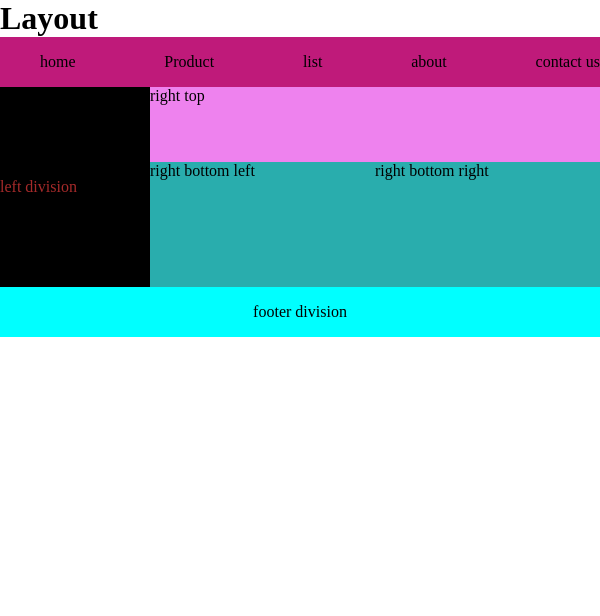
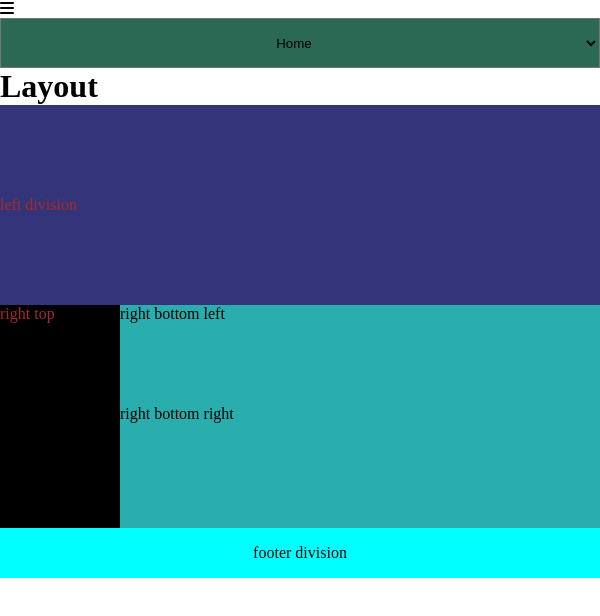
Before and after one commit to Yatriii/Guru, a plain HTML site: page css/layout.html in a window 600 px wide. Drawn offline with Linux system fonts and the light colour scheme.

Commit message:
meda screen

```diff
--- a/css/layout.html
+++ b/css/layout.html
@@ -4,10 +4,15 @@
     <meta charset="UTF-8" />
     <meta name="viewport" content="width=device-width, initial-scale=1.0" />
     <title>class-work</title>
+    <script
+      src="https://kit.fontawesome.com/a90454bc49.js"
+      crossorigin="anonymous"
+    ></script>
     <style>
       * {
         margin: 0;
       }
+
       .header {
         display: flex;
         justify-content: center;
@@ -18,7 +23,7 @@
       .main {
         display: flex;
         /* justify-content: space-between; */
-        height: 200px;
+        height: 423px;
         background-color: blueviolet;
         align-items: center;
         width: 100%;
@@ -64,7 +69,7 @@
         height: 50px;
       }
 
-      .header> ul {
+      .header > ul {
         justify-content: space-between;
         display: flex;
 
@@ -83,46 +88,125 @@
         justify-content: center;
         position: relative;
       }
-      .category{
+      .category {
         display: none;
         position: absolute;
-
-
       }
-      .page li:hover .category{
+      .page li:hover .category {
         display: block;
       }
-      .category li{
+      .category li {
         color: rgb(212, 7, 227);
         list-style: none;
         padding: 10px;
         background-color: yellow;
       }
-   .sub-category{
+      .sub-category {
         display: none;
         padding: 0;
       }
-   .category li{
+      .category li {
         position: relative;
       }
-   .category li:hover .sub-category{
+      .category li:hover .sub-category {
         display: block;
         position: absolute;
         left: 100%;
         top: 0;
       }
+      select {
+        display: none;
+      }
+      @media screen and (max-width: 600px) {
+        select {
+          display: block;
+          width: 100%;
+          height: 50px;
+          text-align: center;
+          background-color: rgb(44, 105, 85);
+        }
+        .header {
+          display: none;
+        }
+        .main {
+          flex-direction: column;
+          width: 100%;
+        }
+        .left {
+          width: 100%;
+          height: 200px;
+        }
+        .right {
+          width: 100%;
+          height: 200px;
+        }
+        .right-bottom {
+          flex-direction: column;
+        }
+        .right-bottom-left {
+          width: 100%;
+        }
+        .right-bottom-right {
+          width: 100%;
+        }
+      }
+      @media screen and (min-width: 600px) and (max-width: 900px) {
+        .main {
+          flex-direction: column;
+          width: 100%;
 
-
+        }
+        .left {
+          width: 100%;
+          height: 200px;
+          background-color: rgb(52, 52, 122);
+        }
+        .right {
+          display: flex;
+          flex-direction: row;
+          width: 100%;
+        }
+        .right-top {
+          width: 25%;
+          height: 223px;
+          background-color: black;
+          color: brown;
+        }
+        .right-bottom{
+          flex-direction: column;
+          width: 100%;
+          background-color: rgb(44, 44, 164);
+          height: 223px;
+        }
+        .right-bottom-left {
+          height: 100px;
+          width: 100%;
+        }
+        .right-bottom-right {
+          width: 100%;
+          height: 123px;
+        }
+      }
     </style>
   </head>
   <body>
+    <i class="fa-solid fa-bars"></i>
+    <select name="" id="">
+      <option value="">Home</option>
+      <option>Mouse</option>
+      <option>Keyboard</option>
+      <option>Desktop</option>
+      <option>Monitor</option>
+    </select>
     <h1>Layout</h1>
-    <div class="header ">
+    <div class="header">
       <ul class="page">
         <li>home</li>
-        <li>Product
+        <li>
+          Product
           <ul class="category">
-            <li >computer
+            <li>
+              computer
               <ul class="sub-category">
                 <li>Mouse</li>
                 <li>Keyboard</li>
@@ -130,7 +214,8 @@
                 <li>Monitor</li>
               </ul>
             </li>
-            <li>mobile
+            <li>
+              mobile
               <ul class="sub-category">
                 <li>samsung</li>
                 <li>nokia</li>
@@ -138,9 +223,10 @@
                 <li>redmi</li>
               </ul>
             </li>
-            <li>others
-              <ul  class="sub-category">
-                <li>contact </li>
+            <li>
+              others
+              <ul class="sub-category">
+                <li>contact</li>
                 <li>log in</li>
                 <li>feedback</li>
               </ul>
```
Also changed, not shown: css/media.html (added, +37 -0 lines). Lines whose indentation alone changed are shown as unchanged.
